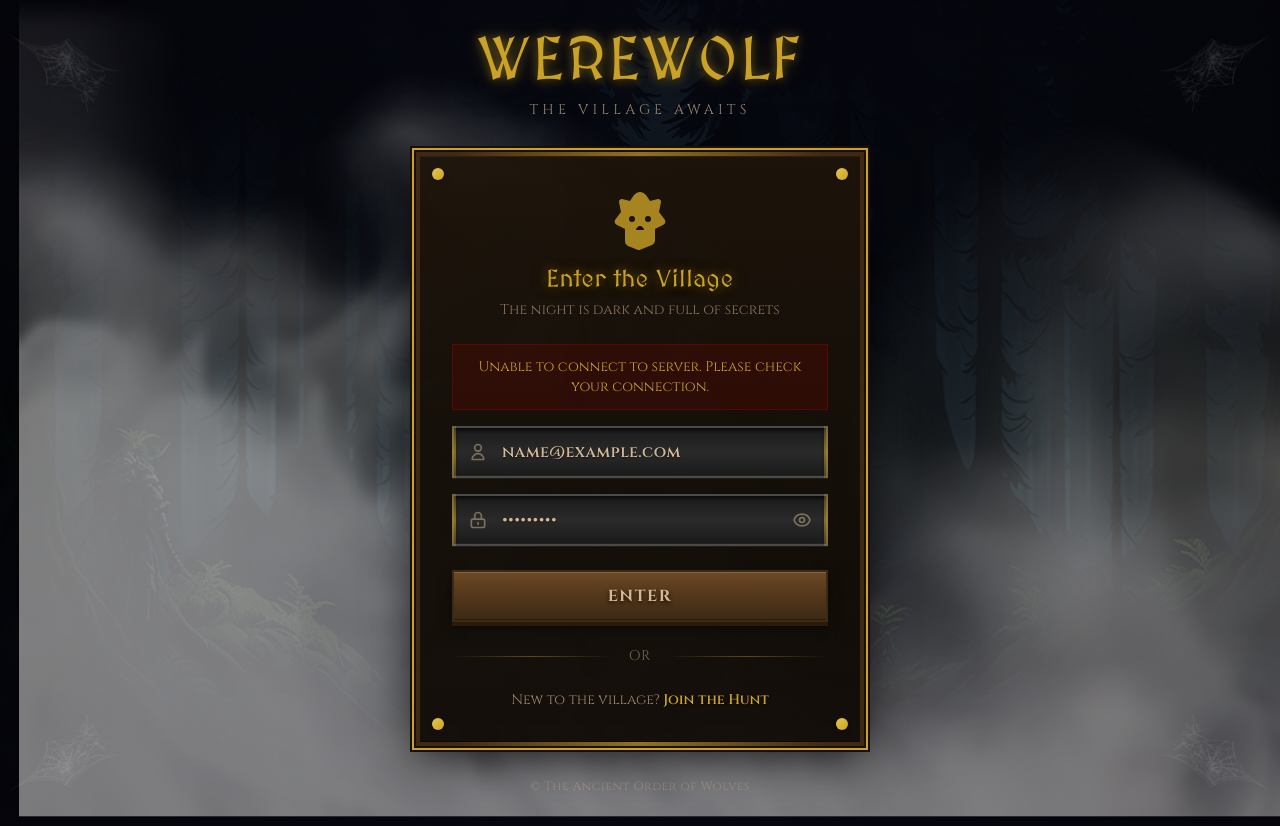
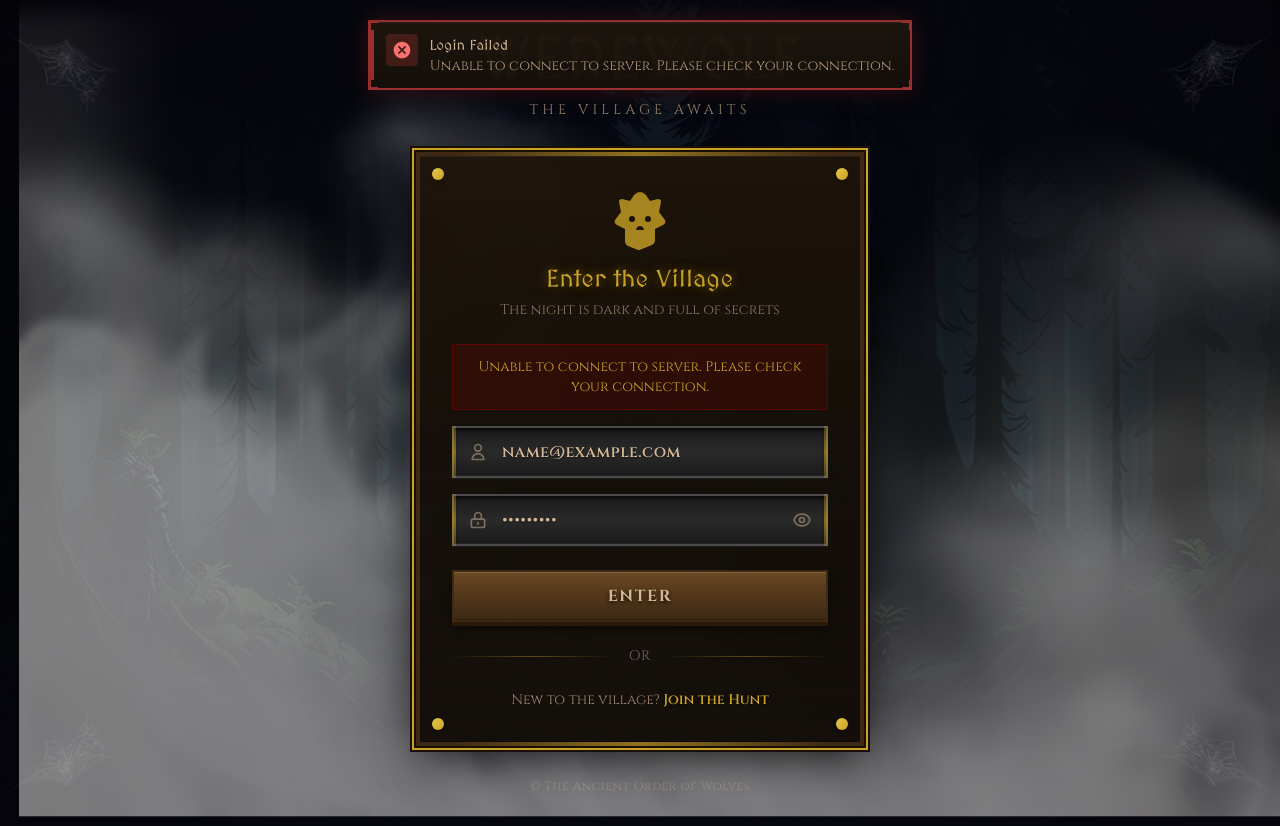
Before and after one commit to itsTranT1706/Werewolf, a React (Vite) app in the folder frontend/: page /login in a window 1280 px wide. Both pictures are taken after typing "name@example.com", "Sample123" into the empty fields and a click on the button "ENTER". Built offline with nearby package versions, Linux system fonts and the light colour scheme; no server answers.

Commit message:
feat(notification-component): add react-hot-toast notifications with medieval UI theme

```diff
--- a/frontend/package.json
+++ b/frontend/package.json
@@ -11,6 +11,7 @@
     "react": "^18.2.0",
     "react-dom": "^18.2.0",
     "react-router-dom": "^6.20.0",
+    "react-hot-toast": "^2.4.1",
     "axios": "^1.6.2"
   },
   "devDependencies": {
--- a/frontend/src/App.jsx
+++ b/frontend/src/App.jsx
@@ -4,9 +4,12 @@ import LoginPage from './pages/LoginPage'
 import RegisterPage from './pages/RegisterPage'
 import GamePage from './pages/GamePage'
 import ProfilePage from './pages/ProfilePage'
+import { NotificationProvider } from '@/components/ui'
 
 function App() {
   return (
+    <>
+      <NotificationProvider />
       <Routes>
         <Route element={<AuthLayout />}>
           <Route path="/login" element={<LoginPage />} />
@@ -16,6 +19,7 @@ function App() {
         <Route path="/profile" element={<ProfilePage />} />
         <Route path="/" element={<Navigate to="/login" replace />} />
       </Routes>
+    </>
   )
 }
 
--- /dev/null
+++ b/frontend/src/components/ui/Notification.jsx
@@ -0,0 +1,230 @@
+/**
+ * Fantasy Notification System
+ *
+ * Medieval-themed toast notifications using react-hot-toast.
+ * Feels like in-game system messages, not web popups.
+ */
+
+import { Toaster, toast } from 'react-hot-toast'
+
+/**
+ * Notification Provider - Add to App root
+ */
+export function NotificationProvider() {
+  return (
+    <Toaster
+      position="top-center"
+      gutter={12}
+      containerStyle={{ top: 20 }}
+      toastOptions={{
+        duration: 4000,
+        style: {
+          background: 'transparent',
+          boxShadow: 'none',
+          padding: 0,
+          maxWidth: '420px',
+        },
+      }}
+    />
+  )
+}
+
+/**
+ * Notification types configuration
+ */
+const NOTIFICATION_TYPES = {
+  success: {
+    icon: <SuccessIcon />,
+    borderColor: 'rgba(34, 197, 94, 0.6)',
+    glowColor: 'rgba(34, 197, 94, 0.2)',
+    iconBg: 'rgba(34, 197, 94, 0.2)',
+  },
+  error: {
+    icon: <ErrorIcon />,
+    borderColor: 'rgba(239, 68, 68, 0.6)',
+    glowColor: 'rgba(239, 68, 68, 0.2)',
+    iconBg: 'rgba(239, 68, 68, 0.2)',
+  },
+  warning: {
+    icon: <WarningIcon />,
+    borderColor: 'rgba(234, 179, 8, 0.6)',
+    glowColor: 'rgba(234, 179, 8, 0.2)',
+    iconBg: 'rgba(234, 179, 8, 0.2)',
+  },
+  info: {
+    icon: <InfoIcon />,
+    borderColor: 'rgba(59, 130, 246, 0.6)',
+    glowColor: 'rgba(59, 130, 246, 0.2)',
+    iconBg: 'rgba(59, 130, 246, 0.2)',
+  },
+}
+
+/**
+ * Fantasy-styled toast component
+ */
+function FantasyToast({ type, title, message, visible }) {
+  const config = NOTIFICATION_TYPES[type] || NOTIFICATION_TYPES.info
+
+  return (
+    <div
+      className={`
+        transform transition-all duration-300 ease-out
+        ${visible ? 'translate-y-0 opacity-100' : '-translate-y-2 opacity-0'}
+      `}
+    >
+      {/* Main container - parchment/wood panel style */}
+      <div
+        className="relative flex items-start gap-3 px-4 py-3 min-w-[280px]"
+        style={{
+          background: 'linear-gradient(180deg, rgba(30,22,15,0.97) 0%, rgba(20,15,10,0.98) 100%)',
+          border: `2px solid ${config.borderColor}`,
+          boxShadow: `
+            0 0 20px ${config.glowColor},
+            0 4px 20px rgba(0,0,0,0.5),
+            inset 0 1px 0 rgba(255,255,255,0.05)
+          `,
+        }}
+      >
+        {/* Left accent bar */}
+        <div
+          className="absolute left-0 top-2 bottom-2 w-1"
+          style={{ background: config.borderColor }}
+        />
+
+        {/* Icon */}
+        <div
+          className="flex-shrink-0 w-8 h-8 flex items-center justify-center rounded"
+          style={{ background: config.iconBg }}
+        >
+          {config.icon}
+        </div>
+
+        {/* Content */}
+        <div className="flex-1 min-w-0 pt-0.5">
+          {title && (
+            <p
+              className="font-medieval text-sm tracking-wide"
+              style={{ color: '#d4b896' }}
+            >
+              {title}
+            </p>
+          )}
+          <p
+            className="font-fantasy text-sm"
+            style={{ color: 'rgba(212, 184, 150, 0.8)' }}
+          >
+            {message}
+          </p>
+        </div>
+
+        {/* Corner accents */}
+        <div className="absolute top-0 left-0 w-2 h-2 border-t border-l" style={{ borderColor: config.borderColor }} />
+        <div className="absolute top-0 right-0 w-2 h-2 border-t border-r" style={{ borderColor: config.borderColor }} />
+        <div className="absolute bottom-0 left-0 w-2 h-2 border-b border-l" style={{ borderColor: config.borderColor }} />
+        <div className="absolute bottom-0 right-0 w-2 h-2 border-b border-r" style={{ borderColor: config.borderColor }} />
+      </div>
+    </div>
+  )
+}
+
+/**
+ * Centralized notification helper
+ *
+ * Usage:
+ *   notify.success('Profile updated!')
+ *   notify.error('Login failed', 'Invalid credentials')
+ *   notify.warning('Session expiring soon')
+ *   notify.info('A new day has begun')
+ */
+export const notify = {
+  success: (message, title = 'Success') => {
+    toast.custom((t) => (
+      <FantasyToast type="success" title={title} message={message} visible={t.visible} />
+    ))
+  },
+
+  error: (message, title = 'Error') => {
+    toast.custom((t) => (
+      <FantasyToast type="error" title={title} message={message} visible={t.visible} />
+    ), { duration: 5000 })
+  },
+
+  warning: (message, title = 'Warning') => {
+    toast.custom((t) => (
+      <FantasyToast type="warning" title={title} message={message} visible={t.visible} />
+    ))
+  },
+
+  info: (message, title = 'Notice') => {
+    toast.custom((t) => (
+      <FantasyToast type="info" title={title} message={message} visible={t.visible} />
+    ))
+  },
+
+  // Game-specific notifications
+  gameEvent: (message) => {
+    toast.custom((t) => (
+      <FantasyToast type="info" title="⚔ Game Event" message={message} visible={t.visible} />
+    ))
+  },
+
+  phaseChange: (phase) => {
+    toast.custom((t) => (
+      <FantasyToast
+        type="warning"
+        title="☽ Phase Change"
+        message={`The ${phase} has begun...`}
+        visible={t.visible}
+      />
+    ), { duration: 5000 })
+  },
+
+  death: (playerName) => {
+    toast.custom((t) => (
+      <FantasyToast
+        type="error"
+        title="☠ Death"
+        message={`${playerName} has been eliminated`}
+        visible={t.visible}
+      />
+    ), { duration: 6000 })
+  },
+
+  // Dismiss all
+  dismiss: () => toast.dismiss(),
+}
+
+// Fantasy-themed icons
+function SuccessIcon() {
+  return (
+    <svg className="w-5 h-5 text-green-400" fill="currentColor" viewBox="0 0 24 24">
+      <path d="M12 2C6.48 2 2 6.48 2 12s4.48 10 10 10 10-4.48 10-10S17.52 2 12 2zm-2 15l-5-5 1.41-1.41L10 14.17l7.59-7.59L19 8l-9 9z"/>
+    </svg>
+  )
+}
+
+function ErrorIcon() {
+  return (
+    <svg className="w-5 h-5 text-red-400" fill="currentColor" viewBox="0 0 24 24">
+      <path d="M12 2C6.47 2 2 6.47 2 12s4.47 10 10 10 10-4.47 10-10S17.53 2 12 2zm5 13.59L15.59 17 12 13.41 8.41 17 7 15.59 10.59 12 7 8.41 8.41 7 12 10.59 15.59 7 17 8.41 13.41 12 17 15.59z"/>
+    </svg>
+  )
+}
+
+function WarningIcon() {
+  return (
+    <svg className="w-5 h-5 text-yellow-400" fill="currentColor" viewBox="0 0 24 24">
+      <path d="M1 21h22L12 2 1 21zm12-3h-2v-2h2v2zm0-4h-2v-4h2v4z"/>
+    </svg>
+  )
+}
+
+function InfoIcon() {
+  return (
+    <svg className="w-5 h-5 text-blue-400" fill="currentColor" viewBox="0 0 24 24">
+      <path d="M12 2C6.48 2 2 6.48 2 12s4.48 10 10 10 10-4.48 10-10S17.52 2 12 2zm1 15h-2v-6h2v6zm0-8h-2V7h2v2z"/>
+    </svg>
+  )
+}
+
+export default notify
--- a/frontend/src/components/ui/index.js
+++ b/frontend/src/components/ui/index.js
@@ -2,3 +2,4 @@ export { default as MedievalButton } from './MedievalButton'
 export { default as MedievalInput } from './MedievalInput'
 export { default as MedievalPanel } from './MedievalPanel'
 export { default as Divider } from './Divider'
+export { notify, NotificationProvider } from './Notification'
--- a/frontend/src/pages/LoginPage.jsx
+++ b/frontend/src/pages/LoginPage.jsx
@@ -1,6 +1,6 @@
 import { useState } from 'react'
 import { Link, useNavigate } from 'react-router-dom'
-import { MedievalPanel, MedievalInput, MedievalButton, Divider } from '@/components/ui'
+import { MedievalPanel, MedievalInput, MedievalButton, Divider, notify } from '@/components/ui'
 import { authApi } from '@/api'
 
 export default function LoginPage() {
@@ -48,10 +48,12 @@ export default function LoginPage() {
 
     try {
       await authApi.login(formData.identifier, formData.password)
-      navigate('/game') // Navigate to game lobby after login
+      notify.success('Welcome back, traveler!', 'Login Successful')
+      navigate('/game')
     } catch (error) {
       const message = error.message || 'Failed to enter the village. Try again.'
       setServerError(message)
+      notify.error(message, 'Login Failed')
     } finally {
       setLoading(false)
     }
```
Also changed, not shown: 1 other file (tests, documents, lock files or other folders). Lines whose indentation alone changed are shown as unchanged.
